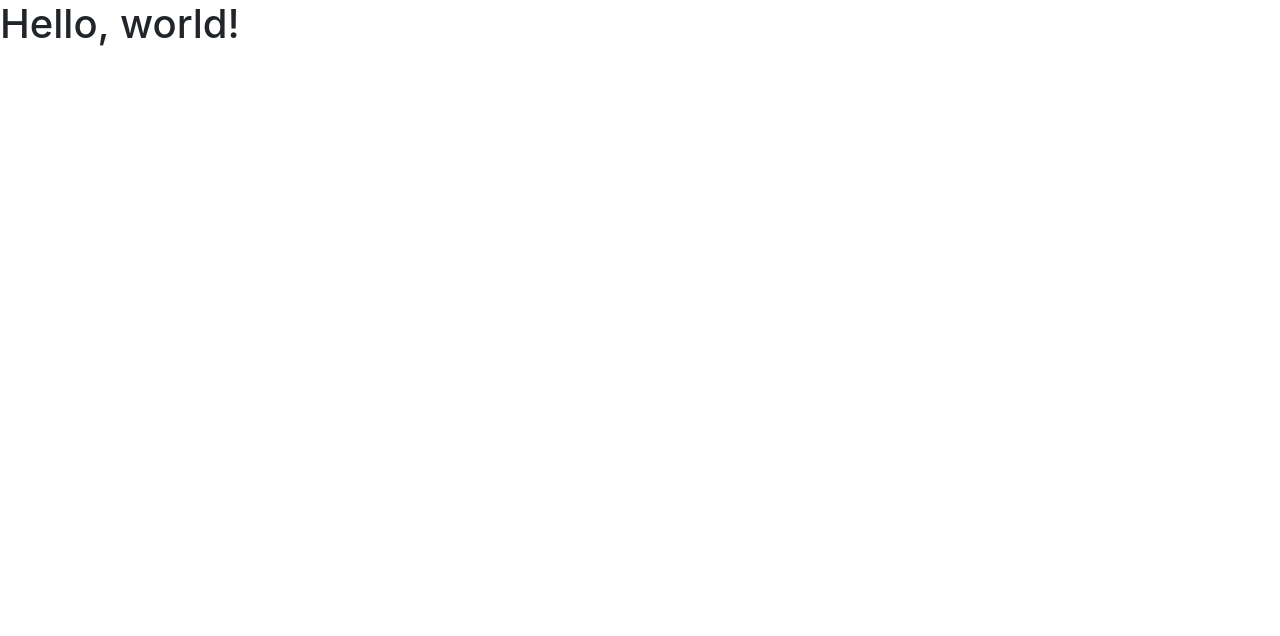
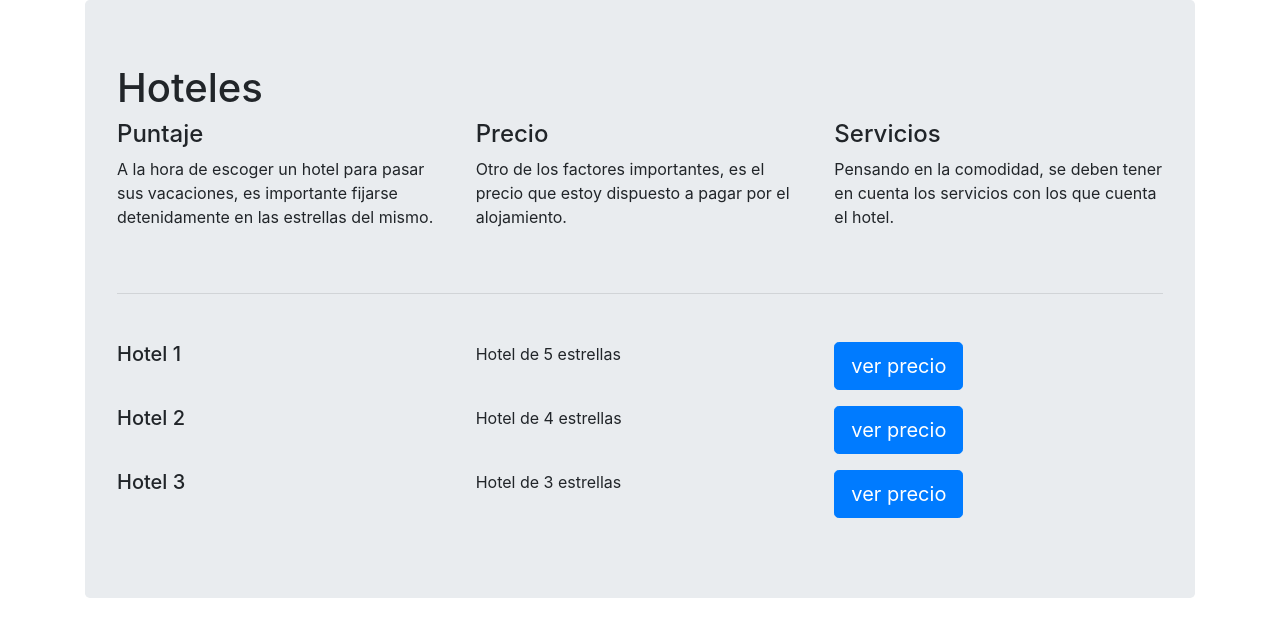
Before and after one commit to StivenManco26/guia-hoteles, a website: page index.html in a window 1280 px wide. Drawn offline with nearby package versions, Linux system fonts and the light colour scheme.

Commit message:
Se agrega sistema de grillas para Guía práctica de Grillas

```diff
--- a/index.html
+++ b/index.html
@@ -8,11 +8,81 @@
     <!-- Bootstrap CSS -->
     <link rel="stylesheet" href="node_modules/bootstrap/dist/CSS/bootstrap.min.css">
 
-    <title>Hello, world!</title>
+    <title>Hoteles!</title>
   </head>
-  <body>
-    <h1>Hello, world!</h1>
-
+  <div class="container">
+    <div class="jumbotron">
+    	<h1>Hoteles</h1>
+    	<div class="row">
+    		<div class="col-sm">
+    			<h4>Puntaje</h4>
+      			<p>A la hora de escoger un hotel para pasar sus vacaciones, es importante fijarse detenidamente en las estrellas del mismo.</p>
+    		</div>
+    		<div class="col-sm">
+    			<h4>Precio</h4>
+      			<p>Otro de los factores importantes, es el precio que estoy dispuesto a pagar por el alojamiento.</p>
+    		</div>
+    		<div class="col-sm">
+    			<h4>Servicios</h4>
+      			<p>Pensando en la comodidad, se deben tener en cuenta los servicios con los que cuenta el hotel.</p>
+      		</div>
+    	</div>
+    	<br>
+    	<hr class="my-4">
+    	<br>
+    	<!--
+    	<div class="row">
+    		<div class="col-sm">
+    			<h5>Nombre hotel</h5>
+    		</div>
+    		<div class="col-sm">
+    			<h5>Estrellas</h5>
+    		</div>
+    		<div class="col-sm">
+    			<h5>Ver más</h5>
+    		</div>
+    	</div>
+    	<br>-->
+    	<div class="row">
+    		<div class="col-sm">
+    			<h5>Hotel 1</h5>
+    		</div>
+    		<div class="col-sm">
+    			Hotel de 5 estrellas
+    		</div>
+    		<div class="col-sm">
+    			<p class="lead">
+    				<a class="btn btn-primary btn-lg" href="#" role="button">ver precio</a>
+  				</p>
+      		</div>
+      	</div>
+      	<div class="row">
+      		<div class="col-sm">
+    			<h5>Hotel 2</h5>
+    		</div>
+    		<div class="col-sm">
+    			Hotel de 4 estrellas
+    		</div>
+    		<div class="col-sm">
+    			<p class="lead">
+    				<a class="btn btn-primary btn-lg" href="#" role="button">ver precio</a>
+  				</p>
+      		</div>
+      	</div>
+      	<div class="row">
+      		<div class="col-sm">
+    			<h5>Hotel 3</h5>
+    		</div>
+    		<div class="col-sm">
+    			Hotel de 3 estrellas
+    		</div>
+    		<div class="col-sm">
+    			<p class="lead">
+    				<a class="btn btn-primary btn-lg" href="#" role="button">ver precio</a>
+  				</p>
+      		</div>
+      	</div>
+    </div>
     <!-- Optional JavaScript -->
     <!-- jQuery first, then Popper.js, then Bootstrap JS -->
     <script src="node_modules/jQuery/dist/jQuery.min.js"></script>
```
